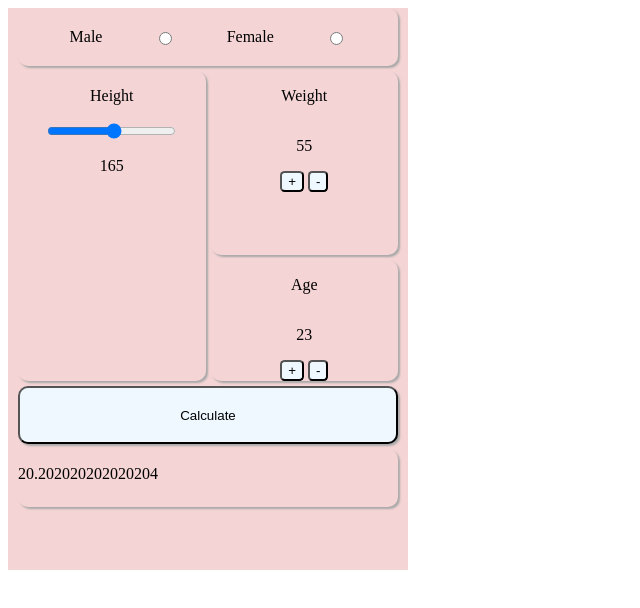
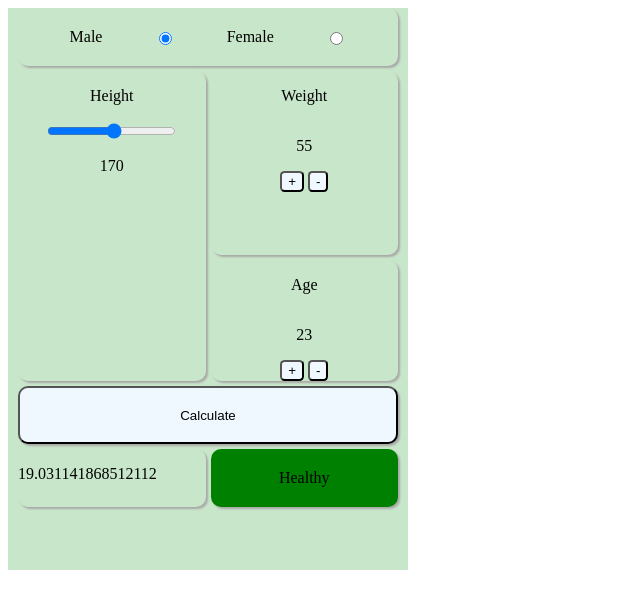
Before and after one commit to SinaSh10/BMI, a plain HTML site: page index.html in a window 1280 px wide. Both pictures are taken after a click on the button "Calculate". Shown: the whole page, without its empty margins (0-640 px from the left). Drawn offline with Linux system fonts and the light colour scheme.

Commit message:
sitution created

```diff
--- a/index.html
+++ b/index.html
@@ -10,18 +10,18 @@
 <body>
     <div class="container">
        <div class="gender">
-            Male<input type="radio" name="gender" value="male" id="male">
+            Male<input type="radio" name="gender" value="male" id="male" checked>
             Female<input type="radio" name="gender" value="female" id="female">
        </div>
        <div class="height">
             <p id="heightTitle" >Height</p>
             <input type="range" min="100" max="215" value="160"
             oninput="rangeValue.innerText=this.value">
-            <p id="rangeValue">165</p>
+            <p id="rangeValue">170</p>
        </div>
        <div class="weight">
             <p id="weightTitle">Weight</p>
-            <p id="weight">55</p>
+            <p id="weight" >55</p>
             <div class="button">
                 <button id="increase">+</button>
                 <button id="decrease">-</button>
@@ -36,8 +36,11 @@
             </div>
        </div>
        <button id="calculate"  class="calculate" type="submit">Calculate</button>
-       <div class="result" id="result">
-        <p id="resultShow" >12</p>
+       <div class="result hidden" id="result">
+        <p id="resultShow" ></p>
+       </div>
+       <div class="sitution hidden">
+        Healthy
        </div>
 
     </div>
--- a/script.js
+++ b/script.js
@@ -5,12 +5,36 @@ let age=Number(document.querySelector('#age').innerHTML)
 let bmiResult=()=>{
     let height=Number(rangeValue.innerText/100)
     let result=weight/(height**2)
+    if(result<18.5&&result>12){
+        document.querySelector('.sitution').style.backgroundColor='yellow'
+        document.querySelector('.sitution').innerHTML='Underweight'
+    }
+    else if(result>=18.5&&result<25){
+        document.querySelector('.sitution').style.backgroundColor='green'
+        document.querySelector('.sitution').innerHTML='Healthy'
+    }
+    else if(result>=25&&result<30){
+        document.querySelector('.sitution').style.backgroundColor='red'
+        document.querySelector('.sitution').innerHTML='Overweight'
+    }
+    else if(result>=30){
+        document.querySelector('.sitution').style.backgroundColor='darkRed'
+        document.querySelector('.sitution').innerHTML='Obesity'
+    }
+    else{
+        document.querySelector('.sitution').style.backgroundColor='black'
+        document.querySelector('.sitution').style.color='white'
+        document.querySelector('.sitution').innerHTML='Wrong Input'
+    }
+
+
     let resultShow=document.querySelector('#resultShow')
     resultShow.innerHTML=result
 }
 document.querySelector('#calculate').addEventListener('click',()=>{
    bmiResult()
-
+   document.querySelector('#result').classList.remove('hidden')
+   document.querySelector('.sitution').classList.remove('hidden')
 
 })
 document.querySelector('#increase').addEventListener('click',()=>{
--- a/style.css
+++ b/style.css
@@ -1,5 +1,5 @@
 .container{
-    background-color: rgb(244, 212, 212);
+    background-color: #c8e6c9;
     display: grid;
     grid-template-columns: 1fr 1fr;
     grid-template-rows: repeat(9,1fr);
@@ -69,8 +69,21 @@ button , input{
 .result{
     box-shadow: 2px 2px 2px   darkgray;
     margin-left: 10px;
-    margin-right: 10px;
-    grid-column: 1/-1;
+    /* margin-right: 10px; */
+    grid-column: 1/1;
     border-radius: 10px;
 
 }
+.sitution{
+    box-shadow: 2px 2px 2px   darkgray;
+    margin-right: 10px;
+    border-radius: 10px;
+    text-align: center;
+    display: flex;
+    flex-direction: column;
+    justify-content: center;
+    background-color: green;
+}
+.hidden{
+    display: none;
+}
```
